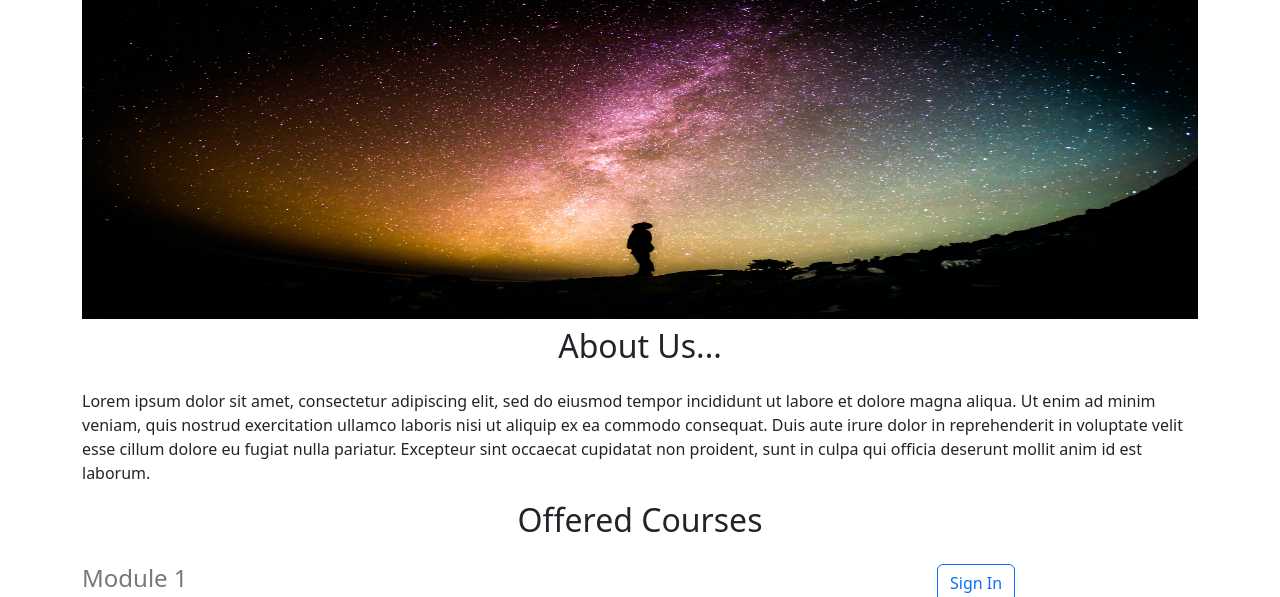
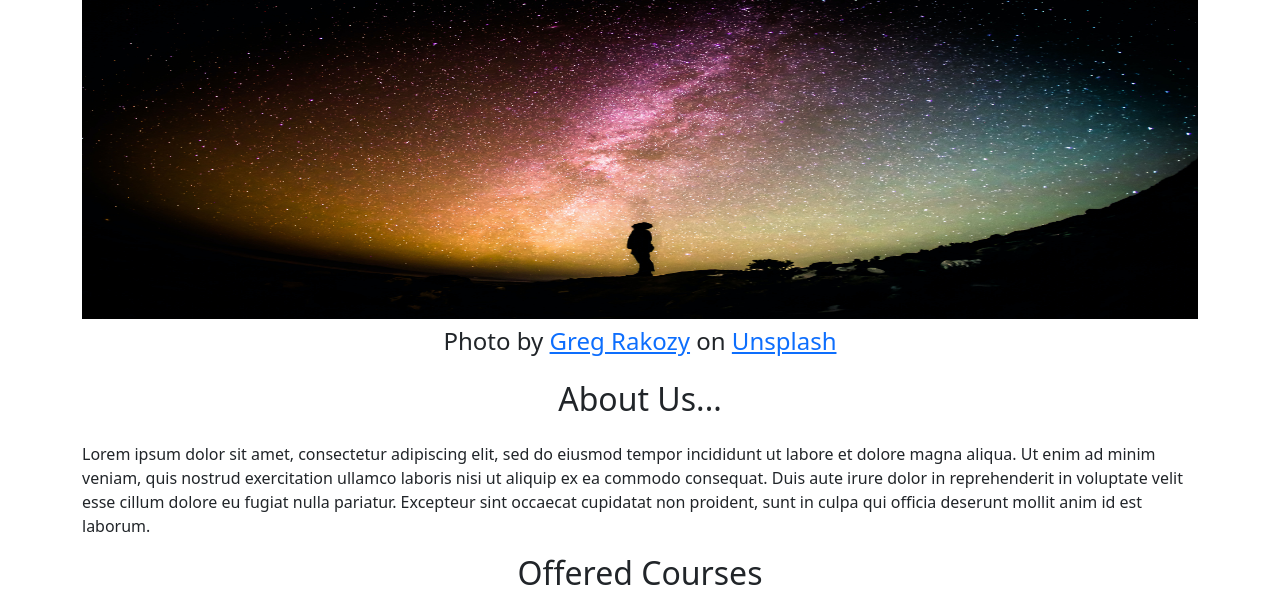
Before and after one commit to viquiriglos/Astro-page, a Flask app: page / in a window 1280 px wide. Shown: the part 81-678 px from the top of the page. Run offline with Flask 2, Linux system fonts and the light colour scheme.

Commit message:
Update home.html
image attribution

```diff
--- a/templates/home.html
+++ b/templates/home.html
@@ -19,6 +19,8 @@
     <div class='container'>
       <h1 class='text-center mt-2 mb-4' >Astro World</h1>
       <img class='img-fluid' id='banner' src="https://astro-page.viquiriglos.repl.co/static/stars.jpg" height='320'>
+      <h4 class='text-center mt-2 mb-4'>Photo by <a href="https://unsplash.com/@grakozy?utm_source=unsplash&utm_medium=referral&utm_content=creditCopyText">Greg Rakozy</a> on <a href="https://unsplash.com/s/photos/astronomy?utm_source=unsplash&utm_medium=referral&utm_content=creditCopyText">Unsplash</a>
+  </h4>
       <h2 class='text-center mt-2 mb-4'>About Us...</h2>
       <p>Lorem ipsum dolor sit amet, consectetur adipiscing elit, sed do eiusmod tempor   incididunt ut labore et dolore magna aliqua. Ut enim ad minim veniam, quis nostrud exercitation ullamco laboris nisi ut aliquip ex ea commodo consequat. Duis aute irure dolor in reprehenderit in voluptate velit esse cillum dolore eu fugiat nulla pariatur. Excepteur sint occaecat cupidatat non proident, sunt in culpa qui officia deserunt mollit anim id est laborum.
       </p>
```
